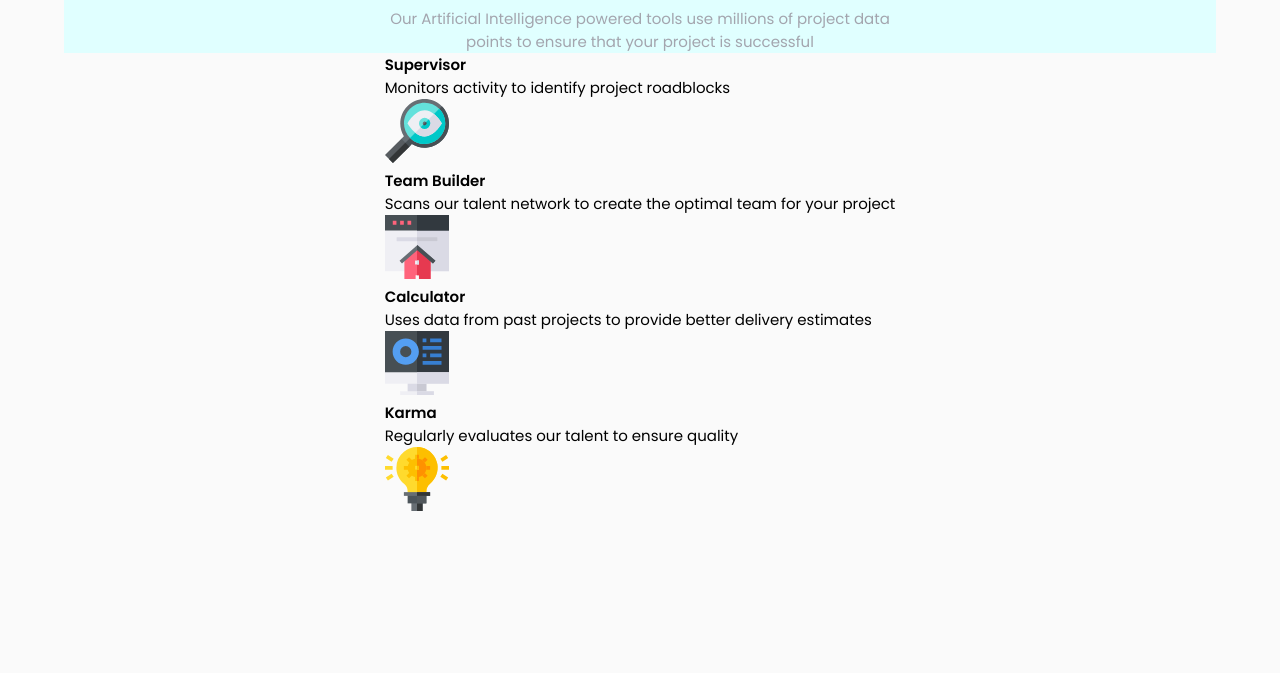
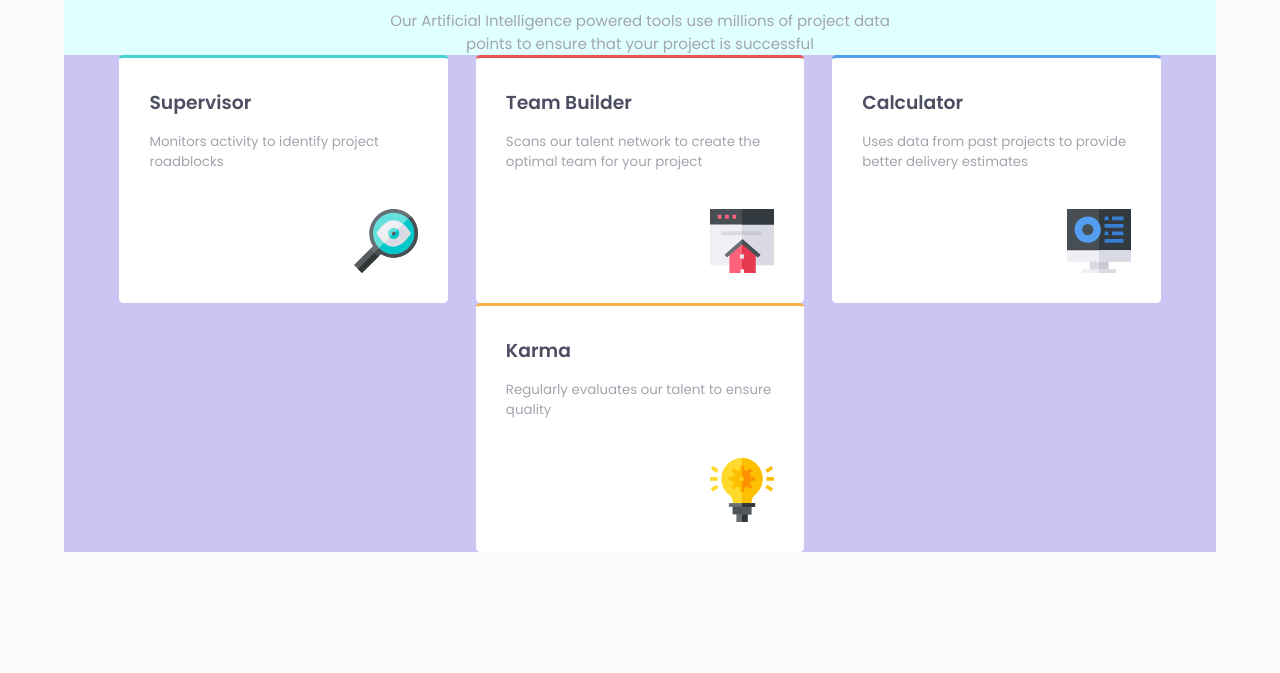
Before and after one commit to nuruddin-bin/four-card-feature, a plain HTML site: page index.html in a window 1280 px wide. Shown: the part 190-863 px from the top of the page. Drawn offline with Linux system fonts and the light colour scheme.

Commit message:
card design

```diff
--- a/assets/css/style.css
+++ b/assets/css/style.css
@@ -3,7 +3,7 @@
     padding: 0;
     box-sizing: border-box;
     font-family: var(--ff-poppins);
-    font-size: 15px;
+    font-size: 0.938rem;
 }
 
 :root{
@@ -69,6 +69,59 @@ body{
     max-width: 55ch;
 }
 
+/*---------- card section -----------*/
+.cards-wrapper{
+    width: 90%;
+    background-color: rgb(202, 197, 243);
+    display: flex;
+    flex-wrap: wrap;
+    justify-content: center;
+}
+
+/* all card */
+.card{
+    background-color: #fff;
+    width: calc(100% / 4 - 0rem);
+    min-width: 21.875rem;
+    margin: 0 0.938rem;
+    padding: 2rem;
+    border-radius: .3rem;
+}
+
+.card_heading{
+    font-size: 1.25rem;
+    color: var(--Very-Dark-Blue);
+    font-weight: 600;
+}
+
+.card_para{
+    font-size: 0.89rem;
+    color: var(--Grayish-Blue);
+    font-weight: 400;
+    margin-top: 1rem;
+}
+
+.card_img{
+    display: block;
+    margin: 2.5rem 0 0 auto;
+}
+
+/* separet card */
+.card-1{
+    border-top: 0.25rem solid var(--Cyan);
+}
+.card-2{
+    border-top: 0.25rem solid var(--Red);
+}
+.card-3{
+    border-top: 0.25rem solid var(--Blue);
+}
+.card-4{
+    border-top: 0.25rem solid var(--Orange);
+}
+
+
+
 
 /*----------------- responsive ------------------*/
 @media(max-width: 404px) {
--- a/index.html
+++ b/index.html
@@ -10,38 +10,38 @@
 </head>
 <body>
     <main class="main">
-        <!-------- heading section ---------->
+        <!---------- heading section ------------>
         <header class="heading">
             <h1 class="main-tag">Reliable, efficient delivery</h1>
             <h2 class="sub-tag">Powered by Technology</h2>
             <p class="para">Our Artificial Intelligence powered tools use millions of project data points to ensure that your project is successful</p>
         </header>
 
-        <!-------- cards section ---------->
+        <!---------- cards section -------------->
         <section class="cards-wrapper">
             <!-- card 1 -->
-            <div class="card-1">
+            <div class="card card-1">
                 <h2 class="card_heading">Supervisor</h2>
                 <p class="card_para"> Monitors activity to identify project roadblocks </p>
                 <img src="./assets/img/icon-supervisor.svg" alt="icon" class="card_img">
             </div>
 
             <!-- card 2 -->
-            <div class="card-2">
+            <div class="card card-2">
                 <h2 class="card_heading">Team Builder</h2>
                 <p class="card_para">Scans our talent network to create the optimal team for your project</p>
                 <img src="./assets/img/icon-team-builder.svg" alt="icon" class="card_img">
             </div>
 
             <!-- card 3 -->
-            <div class="card-3">
+            <div class="card card-3">
                 <h2 class="card_heading">Calculator</h2>
                 <p class="card_para">Uses data from past projects to provide better delivery estimates</p>
                 <img src="./assets/img/icon-calculator.svg" alt="icon" class="card_img">
             </div>
 
             <!-- card 4 -->
-            <div class="card-4">
+            <div class="card card-4">
                 <h2 class="card_heading">Karma</h2>
                 <p class="card_para">Regularly evaluates our talent to ensure quality</p>
                 <img src="./assets/img/icon-karma.svg" alt="icon" class="card_img">
```
